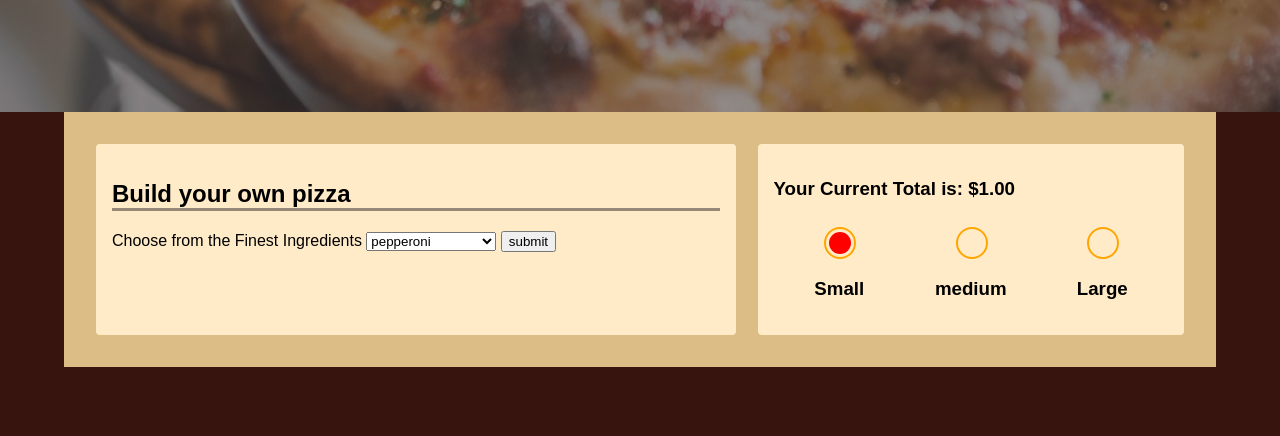
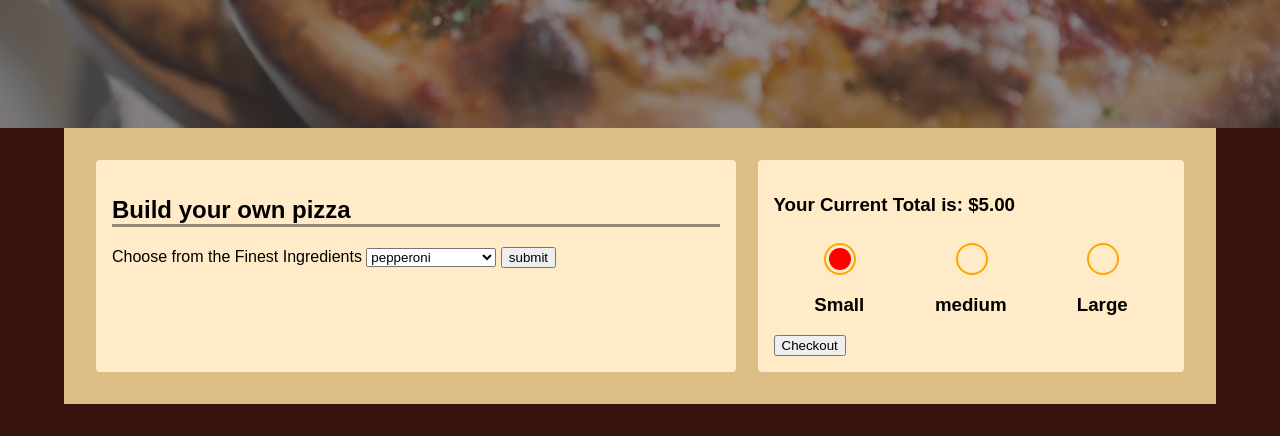
Before and after one commit to Skylar-Brockbank/IndependantProject4aNewHope, a plain HTML site: page index.html in a window 1280 px wide. Shown: the part 570-1006 px from the top of the page. Before the commit the page ends 969 px from the top, so only its background shows below. Drawn offline with Linux system fonts and the light colour scheme.

Commit message:
added a checkout button

```diff
--- a/index.html
+++ b/index.html
@@ -12,7 +12,9 @@
 <body>
   <div class="topBar">
     <div class= "navGrid">
+      <ul class="links">
 
+      </ul>
     </div>
   </div>
   <div class="testLense">
@@ -55,6 +57,7 @@
         <h3>medium</h3>
         <h3>Large</h3>
       </form>
+      <button type="submit" onClick="window.location.reload();">Checkout</button>
     </div>
   </div>
 </body>
--- a/js/scripts.js
+++ b/js/scripts.js
@@ -1,4 +1,4 @@
-universalPizzaConstant = 1;
+universalPizzaConstant = 5;
 universalToppingPriceDatabase = {
   pepperoni:1.0,
   sausage:1.0,
```
